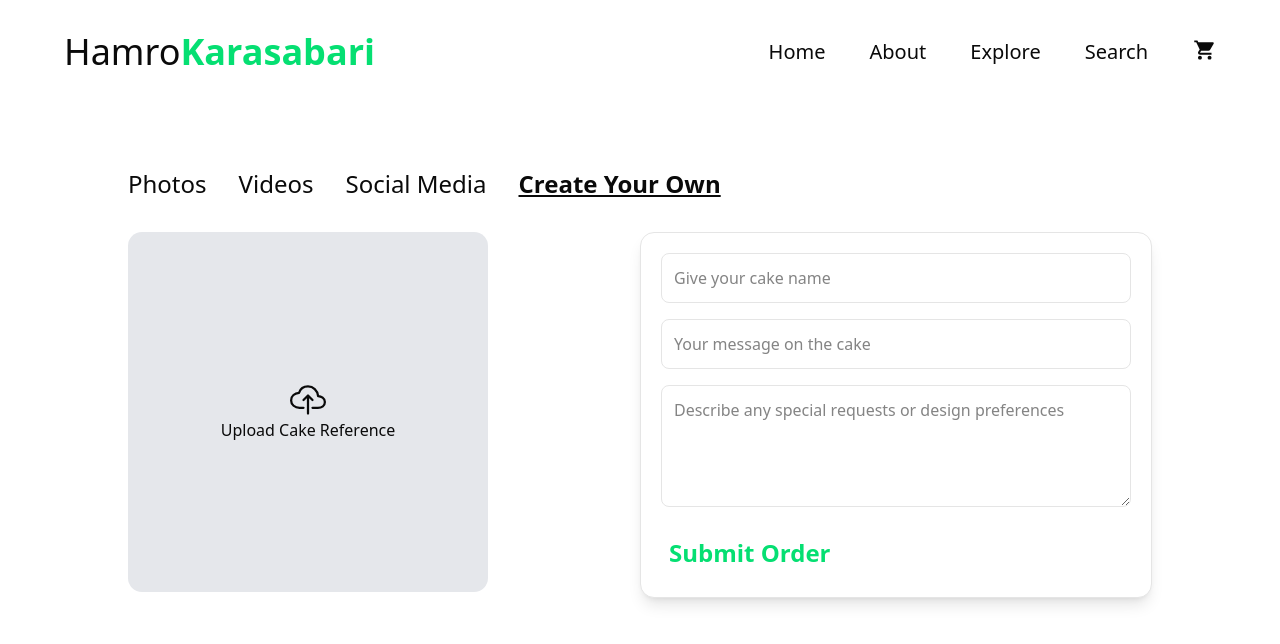
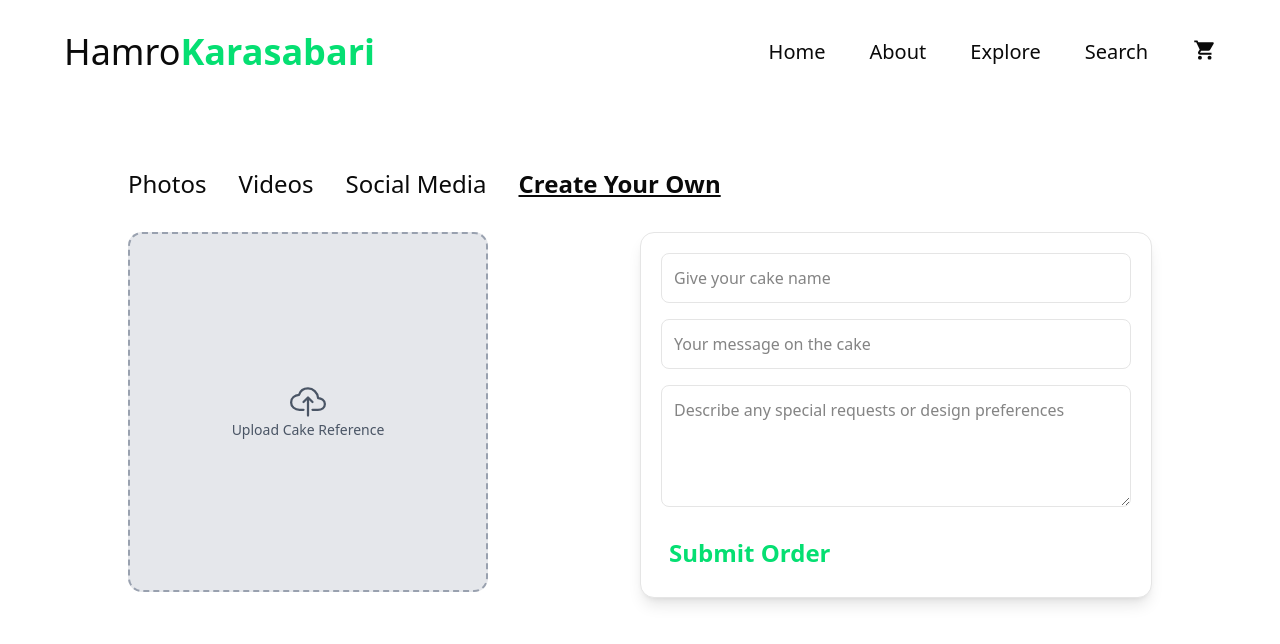
Before and after one commit to 2060k12/BakeryWebapp, a Next.js app: page /explore in a window 1280 px wide. Both pictures are taken after a click on the button "Create Your Own". Shown: the top 644 px of the page. Built offline with nearby package versions, Linux system fonts and the light colour scheme.

Commit message:
Add : Toaster

```diff
--- a/app/components/CreateYourOwn.tsx
+++ b/app/components/CreateYourOwn.tsx
@@ -1,6 +1,27 @@
-import React, { useState } from "react";
+import React, { useCallback, useState } from "react";
 import { IoCloudUploadOutline } from "react-icons/io5";
+import { useDropzone } from "react-dropzone";
+import Image from "next/image";
+import toast from "react-hot-toast";
+
 const CreateYourOwn = () => {
+  const [imagePreview, setImagePreview] = useState<string | null>(null);
+
+  // Handle File Upload
+  const onDrop = useCallback((acceptedFiles: File[]) => {
+    const file = acceptedFiles[0];
+    if (file) {
+      const reader = new FileReader();
+      reader.onload = () => setImagePreview(reader.result as string);
+      reader.readAsDataURL(file);
+    }
+  }, []);
+
+  const { getRootProps, getInputProps, isDragActive } = useDropzone({
+    onDrop,
+    accept: { "image/*": [] },
+  });
+
   const [formData, setFormData] = useState({
     cakeName: "",
     message: "",
@@ -14,7 +35,13 @@ const CreateYourOwn = () => {
   };
 
   const handleSubmit = (e: React.FormEvent) => {
-    e.preventDefault();
+    console.log(imagePreview);
+    if (!imagePreview) {
+      toast.error("Upload a reference first");
+      e.preventDefault();
+      return;
+    }
+
     console.log("Form Submitted:", formData);
     alert("Cake order submitted successfully!");
   };
@@ -22,12 +49,28 @@ const CreateYourOwn = () => {
   return (
     <div className="grid grid-cols-4">
       {/* Cake Reference Section */}
-      <section className="flex flex-col col-span-2 hover:cursor-pointer">
-        <div className="bg-gray-200 rounded-xl w-90 aspect-square flex justify-center items-center">
-          <div className="flex-col">
-            <IoCloudUploadOutline className="text-4xl m-auto" />
-            <span className="image">Upload Cake Reference </span>
-          </div>
+      <section className="flex flex-col col-span-2">
+        <div
+          {...getRootProps()}
+          className="bg-gray-200 rounded-xl w-90 aspect-square flex items-center justify-center cursor-pointer border-2 border-dashed border-gray-400 hover:bg-gray-300 transition"
+        >
+          <input {...getInputProps()} />
+          {imagePreview ? (
+            <Image
+              src={imagePreview}
+              alt="Cake Reference"
+              height={200}
+              width={200}
+              className="w-full h-full object-cover rounded-xl"
+            />
+          ) : (
+            <div className="flex flex-col items-center">
+              <IoCloudUploadOutline className="text-4xl text-gray-600" />
+              <span className="text-gray-600 text-sm">
+                Upload Cake Reference
+              </span>
+            </div>
+          )}
         </div>
       </section>
 
--- /dev/null
+++ b/app/components/Toaster.tsx
@@ -0,0 +1,19 @@
+"use client";
+import { Toaster } from "react-hot-toast";
+
+const ToasterProvider = () => {
+  return (
+    <Toaster
+      toastOptions={{
+        style: {
+          fontSize: "22px",
+          padding: "12px",
+        },
+      }}
+      position="bottom-right"
+      reverseOrder={false}
+    />
+  );
+};
+
+export default ToasterProvider;
--- a/app/layout.tsx
+++ b/app/layout.tsx
@@ -2,7 +2,7 @@ import type { Metadata } from "next";
 import { Geist, Geist_Mono } from "next/font/google";
 import "./globals.css";
 import NavBar from "./components/NavBar";
-
+import ToasterProvider from "./components/Toaster";
 const geistSans = Geist({
   variable: "--font-geist-sans",
   subsets: ["latin"],
@@ -30,6 +30,7 @@ export default function RootLayout({
       >
         <NavBar />
         {children}
+        <ToasterProvider />
       </body>
     </html>
   );
--- a/package.json
+++ b/package.json
@@ -23,6 +23,7 @@
     "react": "^19.0.0",
     "react-dom": "^19.0.0",
     "react-dropzone": "^14.3.8",
+    "react-hot-toast": "^2.5.2",
     "react-icons": "^5.5.0",
     "tailwind-merge": "^3.0.2",
     "tw-animate-css": "^1.2.4"
```
Also changed, not shown: 1 other file (tests, documents, lock files or other folders).
